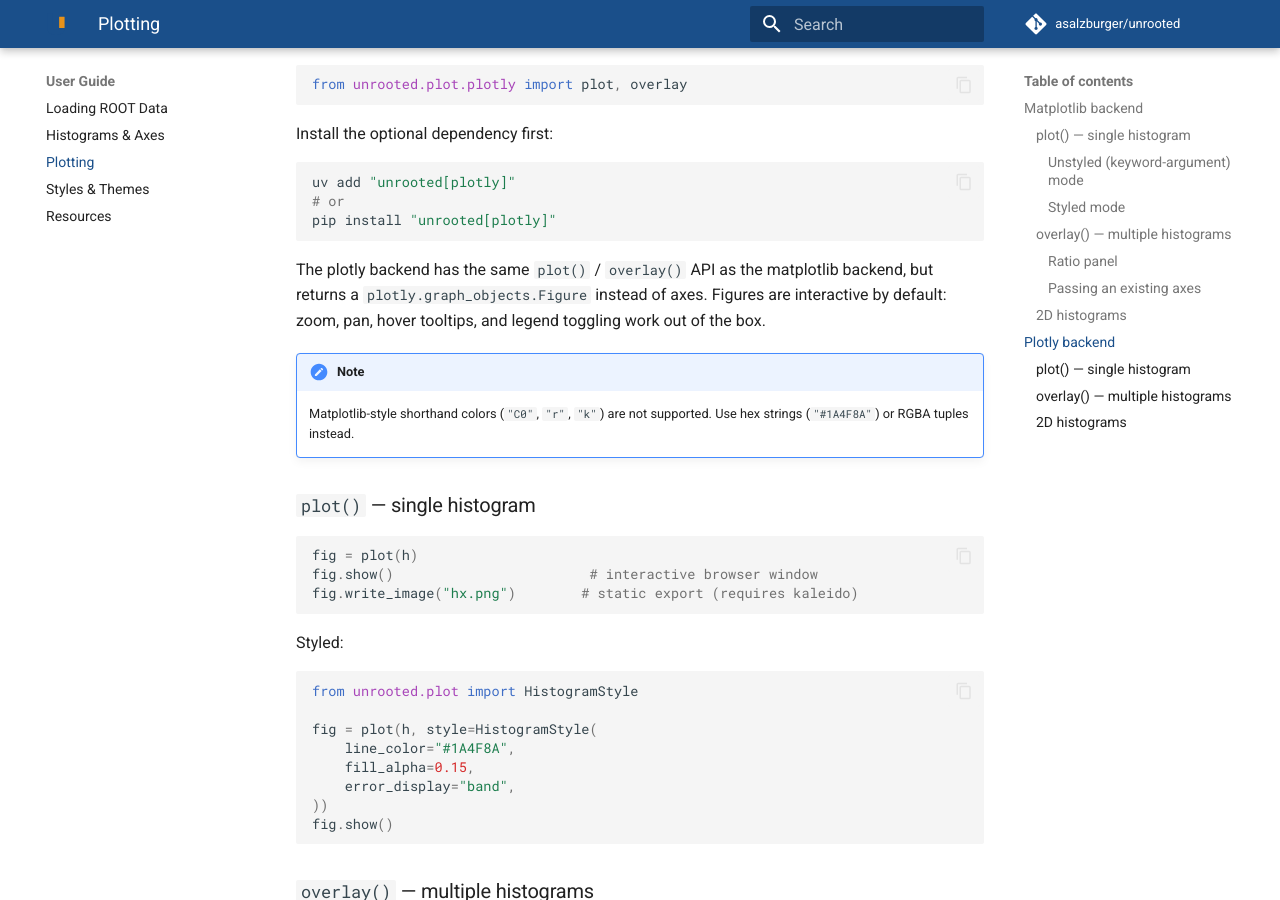
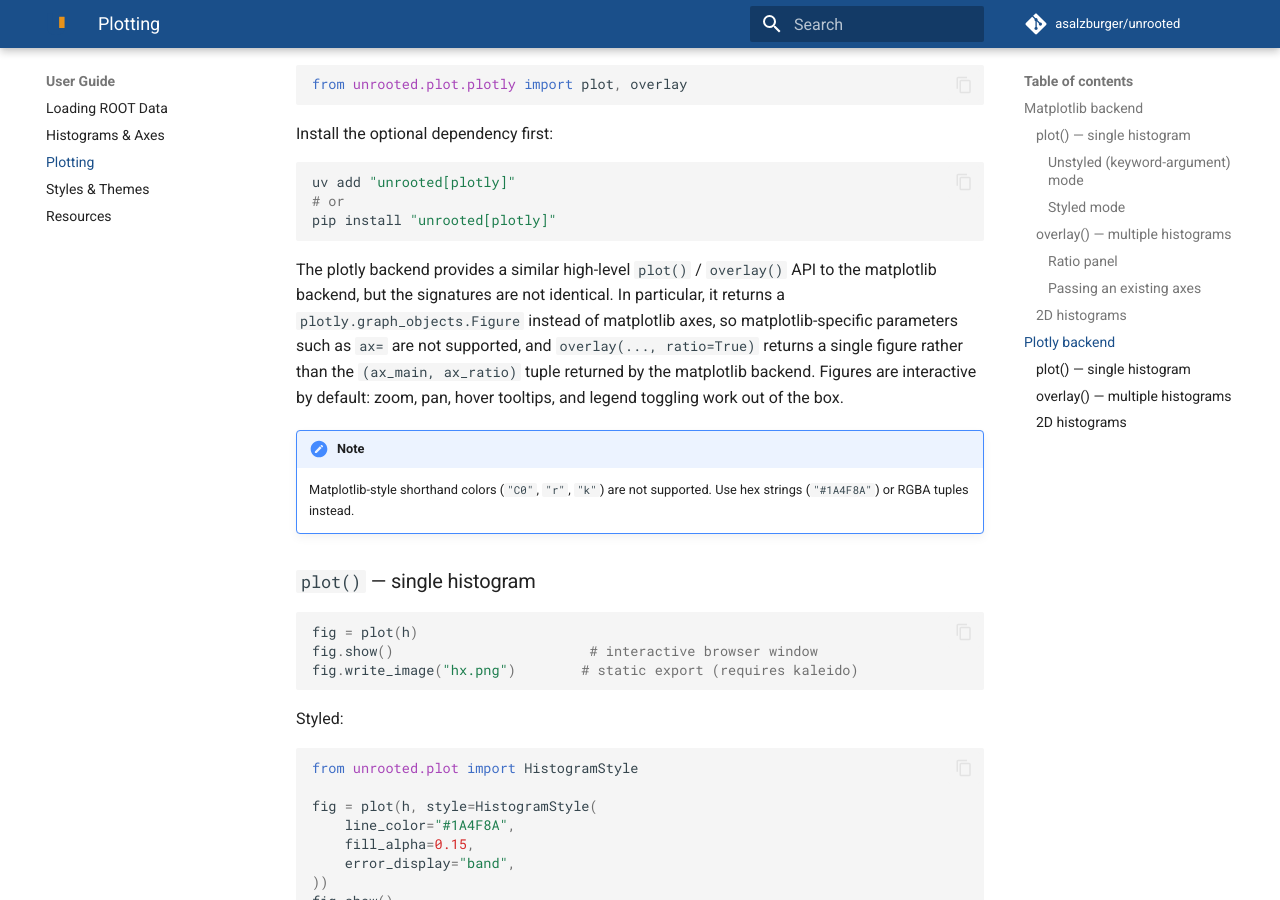
Before and after one commit to asalzburger/unrooted, an MkDocs documentation site: the page built from docs/user-guide/plotting.md, in a window 1280 px wide and 900 px high, scrolled down 2304 px. Built offline with MkDocs 1.6.1 and Material for MkDocs 9.7.7, drawn with Linux system fonts in a browser that asks for light colours; comment, search, counter and statistics services are not loaded.

Commit message:
Potential fix for pull request finding
Co-authored-by: Copilot Autofix powered by AI <175728472+Copilot@users.noreply.github.com>

````diff
--- a/docs/user-guide/plotting.md
+++ b/docs/user-guide/plotting.md
@@ -118,9 +118,13 @@ uv add "unrooted[plotly]"
 pip install "unrooted[plotly]"
 ```
 
-The plotly backend has the same `plot()` / `overlay()` API as the matplotlib
-backend, but returns a `plotly.graph_objects.Figure` instead of axes.  Figures
-are interactive by default: zoom, pan, hover tooltips, and legend toggling work
+The plotly backend provides a similar high-level `plot()` / `overlay()` API to
+the matplotlib backend, but the signatures are not identical.  In particular,
+it returns a `plotly.graph_objects.Figure` instead of matplotlib axes, so
+matplotlib-specific parameters such as `ax=` are not supported, and
+`overlay(..., ratio=True)` returns a single figure rather than the
+`(ax_main, ax_ratio)` tuple returned by the matplotlib backend.  Figures are
+interactive by default: zoom, pan, hover tooltips, and legend toggling work
 out of the box.
 
 !!! note
````
